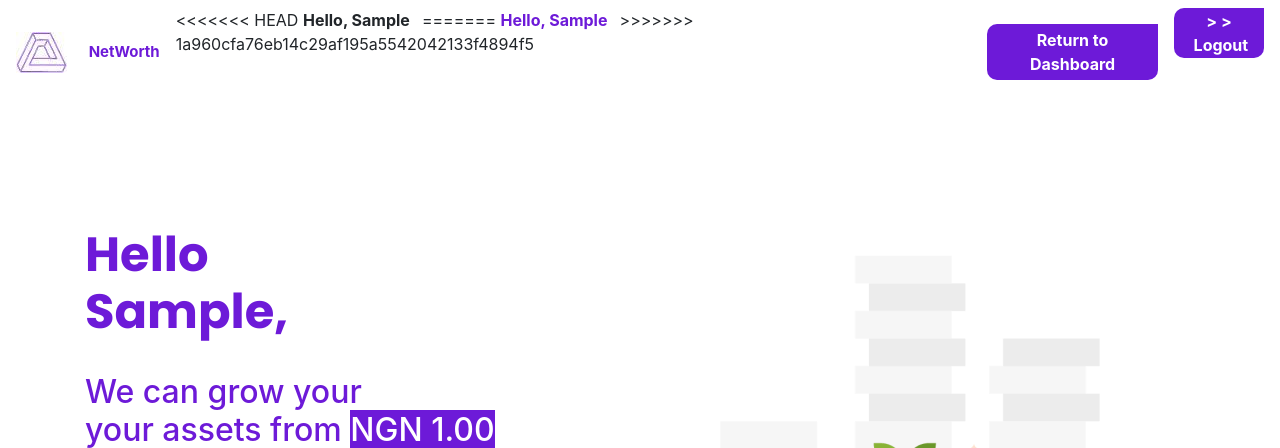
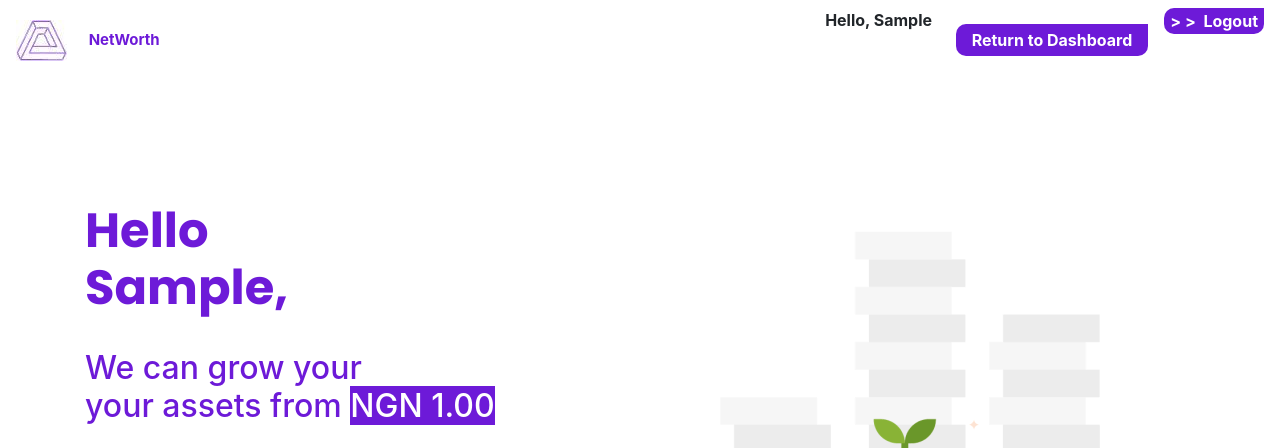
Before and after one commit to hngi/deimos-net-worth-web-app, a PHP site: page /investment.php in a window 1280 px wide. Shown: the top 448 px of the page. Run offline with PHP 8.4, Linux system fonts and the light colour scheme; the visitor is signed in with stand-in values (Sample User, id 1); some libraries are stand-ins or nearby versions.

Commit message:
minor fixes

```diff
--- a/css/certificate.css
+++ b/css/certificate.css
@@ -77,4 +77,4 @@ h1{
     #footer{
         margin-top: 4em;
     }
-  }
+}
--- a/investment.php
+++ b/investment.php
@@ -76,11 +76,7 @@ if (isset($_POST["send"])) {
 
                     <?php else: ?>
                     <li class="nav-item">
-<<<<<<< HEAD
                         <span class="dashboard-header-span" style="font-weight:bold;">Hello, <?php echo ucfirst($username);?> &nbsp;</span>
-=======
-                    <span class="dashboard-header-span" style="font-weight:bold; color:#6D1AD8;">Hello, <?php echo ucfirst($username);?> &nbsp;</span>
->>>>>>> 1a960cfa76eb14c29af195a5542042133f4894f5
                     </li>
 
                     <li class="nav-item">
```
